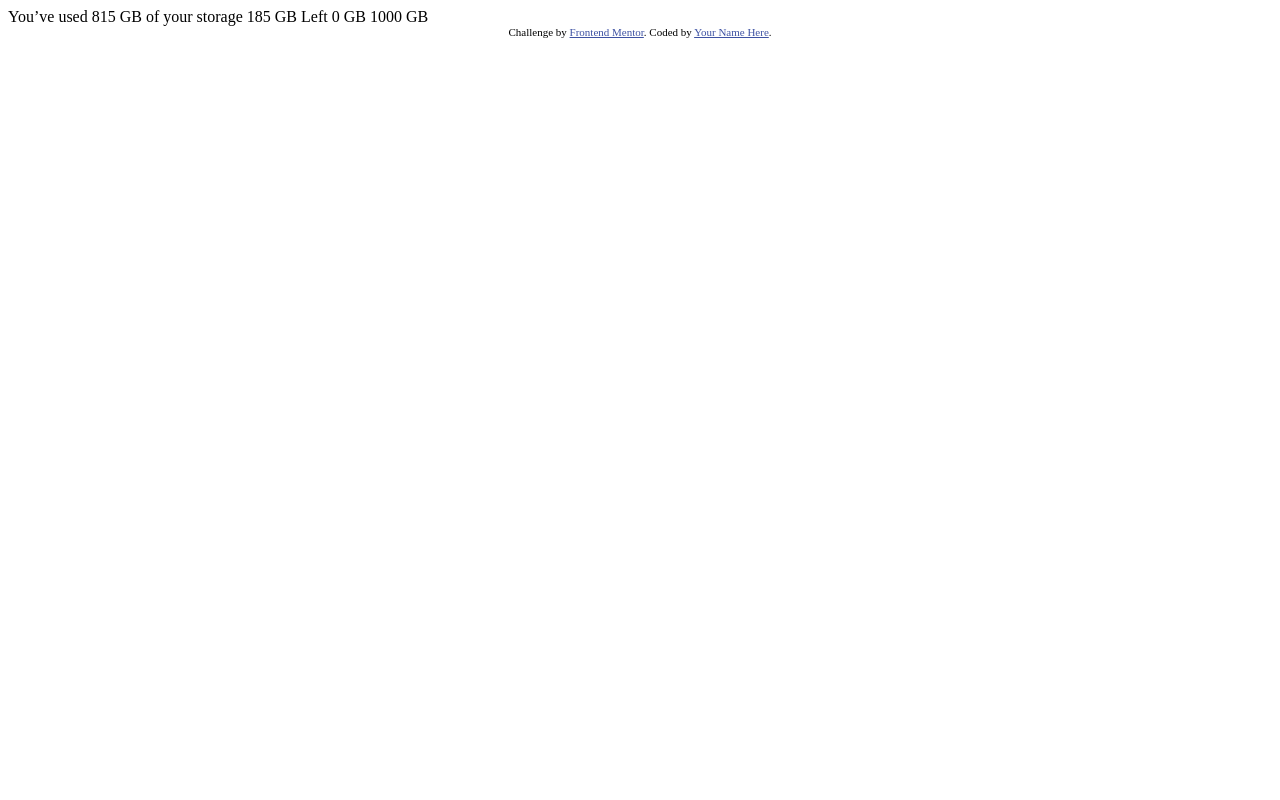
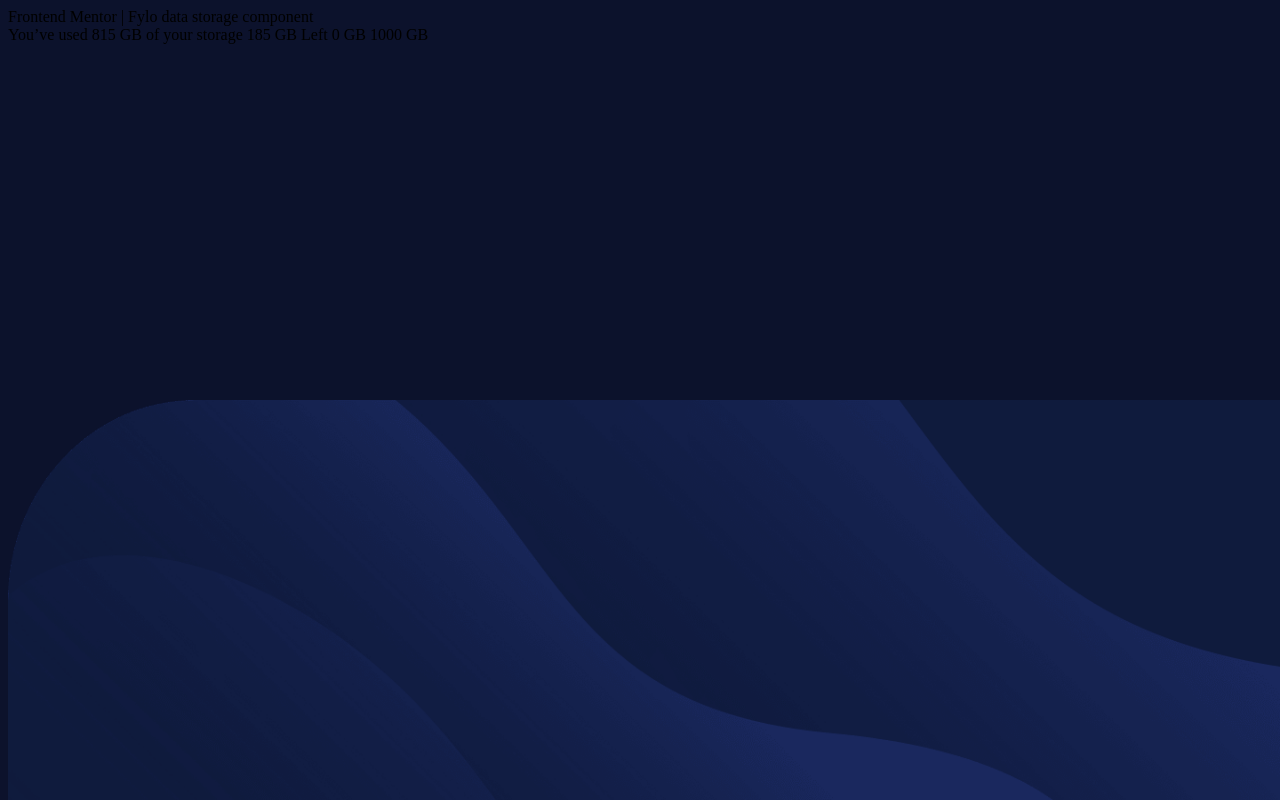
Before and after one commit to SkillStacker/free_project, a plain HTML site: page index.html in a window 1280 px wide. Drawn offline with Linux system fonts and the light colour scheme.

Commit message:
did the background for the entire page.

```diff
--- a/index.html
+++ b/index.html
@@ -6,26 +6,25 @@
 
   <link rel="icon" type="image/png" sizes="32x32" href="./images/favicon-32x32.png">
 
+  <link rel="stylesheet" href="styles/styles.css"
+
   <title>Frontend Mentor | Fylo data storage component</title>
 
-  <!-- Feel free to remove these styles or customise in your own stylesheet 👍 -->
-  <style>
-    .attribution { font-size: 11px; text-align: center; }
-    .attribution a { color: hsl(228, 45%, 44%); }
-  </style>
 </head>
 <body>
-
-  You’ve used 815 GB of your storage
+  <div class="top_container"></div>
+  <div class="first_box"></div>
+  <div class="second_box">You’ve used 815 GB of your storage
 
   185 GB Left
 
   0 GB
   1000 GB
+  </div>
 
-  <div class="attribution">
-    Challenge by <a href="https://www.frontendmentor.io?ref=challenge" target="_blank">Frontend Mentor</a>.
-    Coded by <a href="#">Your Name Here</a>.
+  <div class="bottom_container">
+    <img class="background_image" src="images/bg_desktop.png">
   </div>
+
 </body>
 </html>
--- /dev/null
+++ b/styles/styles.css
@@ -0,0 +1,20 @@
+.top_container {
+    height: 50%;
+    margin: 0 auto;
+}
+
+.bottom_image {
+    position: relative;
+}
+
+.background_image{
+    height: 50%;
+    width: 100vw;
+    margin: 0 auto;
+    position: absolute;
+    bottom: 0;
+}
+
+body {
+    background-color: hsl(229, 57%, 11%);
+    }
```
Also changed, not shown: images/bg_desktop.png (renamed from images/bg-desktop.png).
